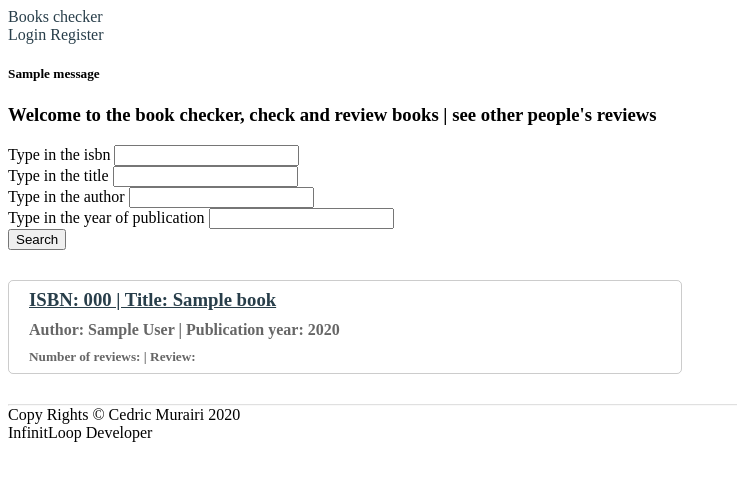
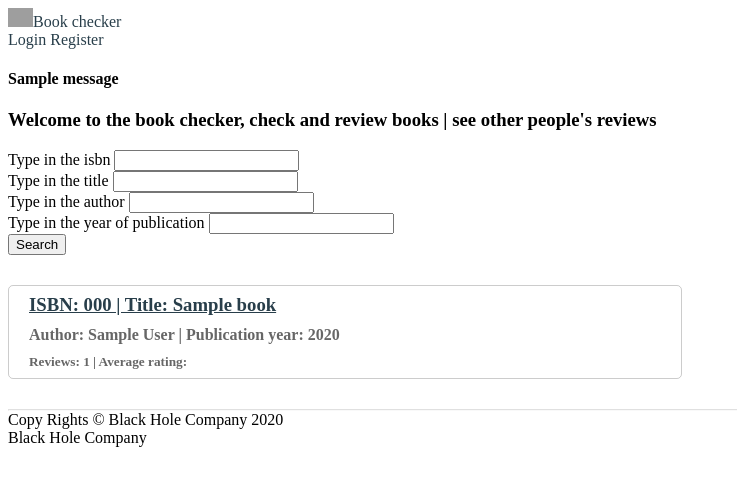
Before and after one commit to CedricMurairi/book_checker, a Flask app: template templates/index.html in a window 1280 px wide. Shown: the top 486 px of the page, without its empty margins (0-737 px from the left). Run offline with Flask 2, Linux system fonts and the light colour scheme; the template is opened without the code that fills it: values that come from a table or form of the project are taken from there, others are empty; tables that the repository leaves empty hold one stand-in row (values such as "Sample post"); one stand-in notice (Sample message) is shown; some libraries are stand-ins or nearby versions; grey boxes are pictures that could not be loaded.

Commit message:
final touch to template files

```diff
--- a/templates/edit_review.html
+++ b/templates/edit_review.html
@@ -3,8 +3,7 @@
 {% block navbar %}
 
 	{% if current_user.is_authenticated %}
-		<p>{{current_user.username}}</p>
-		<a href="{{ url_for('logout') }}">Logout</a>
+		<p><span>{{current_user.username}}</span> <a href="{{ url_for('logout') }}">Logout</a></p>
 	{% else %}
 		<a href="{{ url_for('login') }}">Login</a>
 		<a href="{{ url_for('register') }}">Register</a>
@@ -14,7 +13,7 @@
 
 {% block content %}
 
-	<h3>Edit your review to this book</h3>
+	<h3 id="intro">Edit your review to this book</h3>
 	<div id="reviews">
 		<div id="review_form">
 			{{ wtf.quick_form(form) }}
--- a/templates/index.html
+++ b/templates/index.html
@@ -3,8 +3,7 @@
 {% block navbar %}
 
 	{% if current_user.is_authenticated %}
-		<p>{{current_user.username}}</p>
-		<a href="{{ url_for('logout') }}">Logout</a>
+		<p><span>{{current_user.username}}</span> <a href="{{ url_for('logout') }}">Logout</a></p>
 	{% else %}
 		<a href="{{ url_for('login') }}">Login</a>
 		<a href="{{ url_for('register') }}">Register</a>
@@ -14,7 +13,7 @@
 
 {% block content %}
 
-	<h3>Welcome to the book checker, check and review books | see other people's reviews</h3>
+	<h3 id="intro">Welcome to the book checker, check and review books | see other people's reviews</h3>
 	<div id="search_form">
 		{{wtf.quick_form(form)}}
 	</div>
@@ -23,7 +22,11 @@
 			<div class="card">
 				<a href="{{ url_for('book_detail', book_id=book.id) }}"><h3>ISBN: {{book.isbn}} | Title: {{book.title}}</h3></a>
 				<h4>Author: {{book.author}} | Publication year: {{book.pub_year}}</h4>
-				<h5>Number of reviews: | Review:</h5>
+				{% if book.reviews.count() != 0 %}
+					<h5>Reviews: {{book.reviews.count()}} | Average rating: {% for i in range(0, book.average_rating()) %}<img src="/statics/rating_star.gif" width="8px">{% endfor %}</h5>
+				{% else %}
+					<h5>There is no review yet! Review this book.</h5>
+				{% endif %}
 			</div>
 		{% endfor %}
 	</div>
--- a/templates/register.html
+++ b/templates/register.html
@@ -13,7 +13,7 @@
 		{{wtf.quick_form(form)}}
 	</div>
 	<div>
-		<p>Do not have an account? | <a href="{{ url_for('login') }}">Login</a></p>
+		<p>Do have an account? | <a href="{{ url_for('login') }}">Login</a></p>
 	</div>
 
 {% endblock %}}
--- a/templates/template.html
+++ b/templates/template.html
@@ -1,13 +1,13 @@
-{% extends 'bootstrap/base.html' %}
-{% import 'bootstrap/wtf.html' as wtf %}
+{% extends "bootstrap/base.html" %}
+{% import "bootstrap/wtf.html" as wtf %}
 
 {% block html %}
 
 	{% block head %}
 
 		{% block styles %}
-			<!-- <link rel="stylesheet" type="text/css" href="/statics/main.css"> -->
 			<link rel="stylesheet" type="text/css" href="/statics/file.css">
+			<link rel="icon" type="image/png" href="/statics/book_checker_logo.png"/>
 		{% endblock %}
 		{% block metas %}
 			<meta name="viewport" content="width=device-width, initial-scale=1">
@@ -17,7 +17,7 @@
 
 	{% block body %}
 		<header>
-			<div id="logo"><a href="{{ url_for('main') }}">Books checker</a></div>
+			<div id="logo"><a href="{{ url_for('main') }}"><img src="/statics/book_checker_logo.png" width="25px">Book checker</a></div>
 			<div id="navbar">
 				{% block navbar %}
 				{% endblock %}
@@ -26,16 +26,16 @@
 		<section>
 
 			{% for message in get_flashed_messages() %}
-				<h5 class="flashed_message">{{ message }}</h5>
+				<h4 class="flashed_message">{{ message }}</h4>
 			{% endfor %}
 
 			{% block content %}{% endblock %}
 
 		</section>
+		<hr>
 		<footer>
-			<hr>
-			<div id="copy-rights">Copy Rights &copy; Cedric Murairi 2020</div>
-			<div id="company">InfinitLoop Developer</div>
+			<div id="copy-rights">Copy Rights &copy; Black Hole Company 2020</div>
+			<div id="company">Black Hole Company</div>
 		</footer>
 	{% endblock %}
 
```
Also changed, not shown: templates/book_detail.html (+5 -6 lines).
